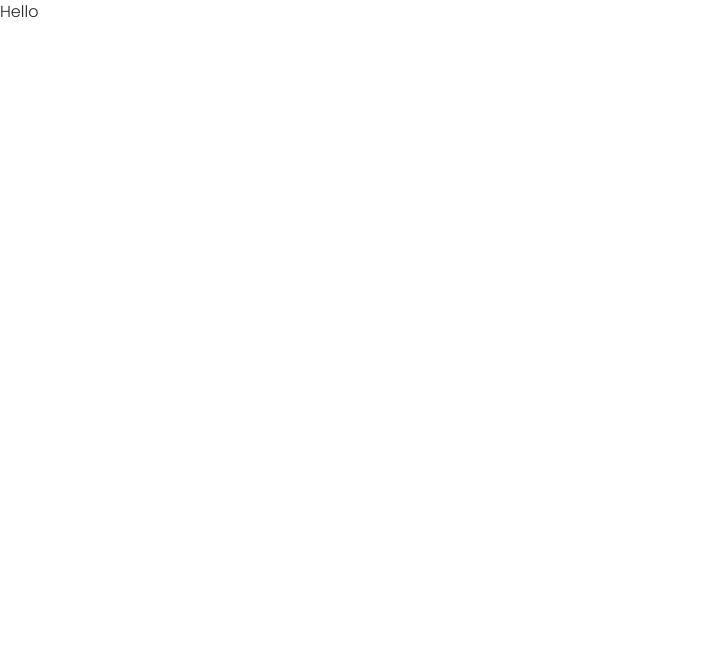
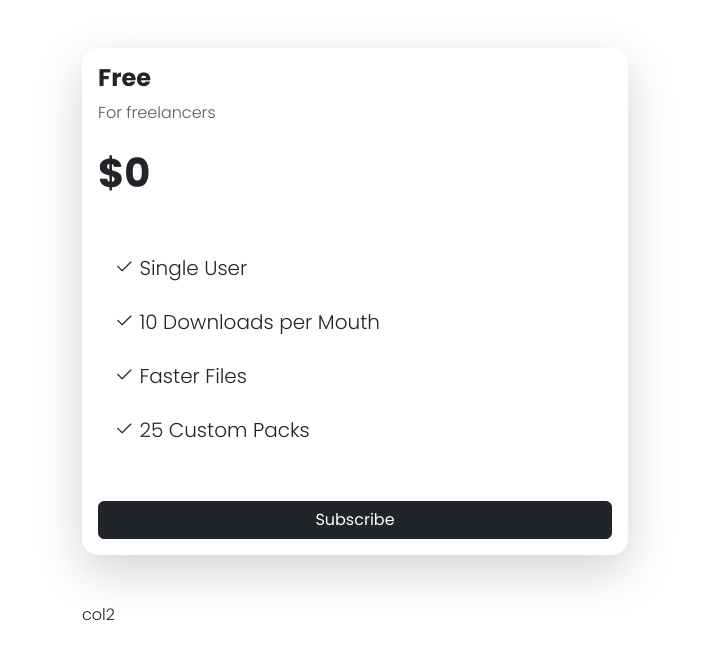
Before and after one commit to Natthawat-Mangzizo/Pricingcards, a plain HTML site: page MiniExerciseStarter/index.html in a window 1280 px wide. Shown: the whole page, without its empty margins (0-703 px from the left). Drawn offline with nearby package versions, Linux system fonts and the light colour scheme.

Commit message:
Create two cards with the same style.

```diff
--- a/MiniExerciseStarter/index.html
+++ b/MiniExerciseStarter/index.html
@@ -17,10 +17,37 @@
 </head>
 
 <body>
-    Hello
-    <script src="https://cdn.jsdelivr.net/npm/bootstrap@5.3.8/dist/js/bootstrap.bundle.min.js"
-        integrity="sha384-FKyoEForCGlyvwx9Hj09JcYn3nv7wiPVlz7YYwJrWVcXK/BmnVDxM+D2scQbITxI"
-        crossorigin="anonymous"></script>
+
+    <div class="container">
+        <div class="row mt-5">
+            <div class="col-md-6">
+                <!-- card 1 -->
+                <div class="card rounded-4 shadow-lg border-0 mb-5">
+                    <div class="card-body">
+                        <div>
+                            <h4 class="fw-bold">Free</h4>
+                            <p class="text-muted">For freelancers</p>
+                        </div>
+                        <h2 class="fs-1 fw-bold mt-4 mb-5">$0</h2>
+                        <ul class="list-group list-group-flush fs-5 mb-5 vstack gap-2">
+                            <li class="list-group-item border-0"><i class="bi bi-check2"></i> Single User</li>
+                            <li class="list-group-item border-0"><i class="bi bi-check2"></i> 10 Downloads per Mouth
+                            </li>
+                            <li class="list-group-item border-0"><i class="bi bi-check2"></i> Faster Files</li>
+                            <li class="list-group-item border-0"><i class="bi bi-check2"></i> 25 Custom Packs</li>
+                        </ul>
+                        <div class="d-grid">
+                            <button type="button" class="btn btn-dark">Subscribe</button>
+                        </div>
+                    </div>
+                </div>
+                <div class="col-md-6">col2</div>
+            </div>
+        </div>
+
+        <script src="https://cdn.jsdelivr.net/npm/bootstrap@5.3.8/dist/js/bootstrap.bundle.min.js"
+            integrity="sha384-FKyoEForCGlyvwx9Hj09JcYn3nv7wiPVlz7YYwJrWVcXK/BmnVDxM+D2scQbITxI"
+            crossorigin="anonymous"></script>
 </body>
 
 </html>
```
